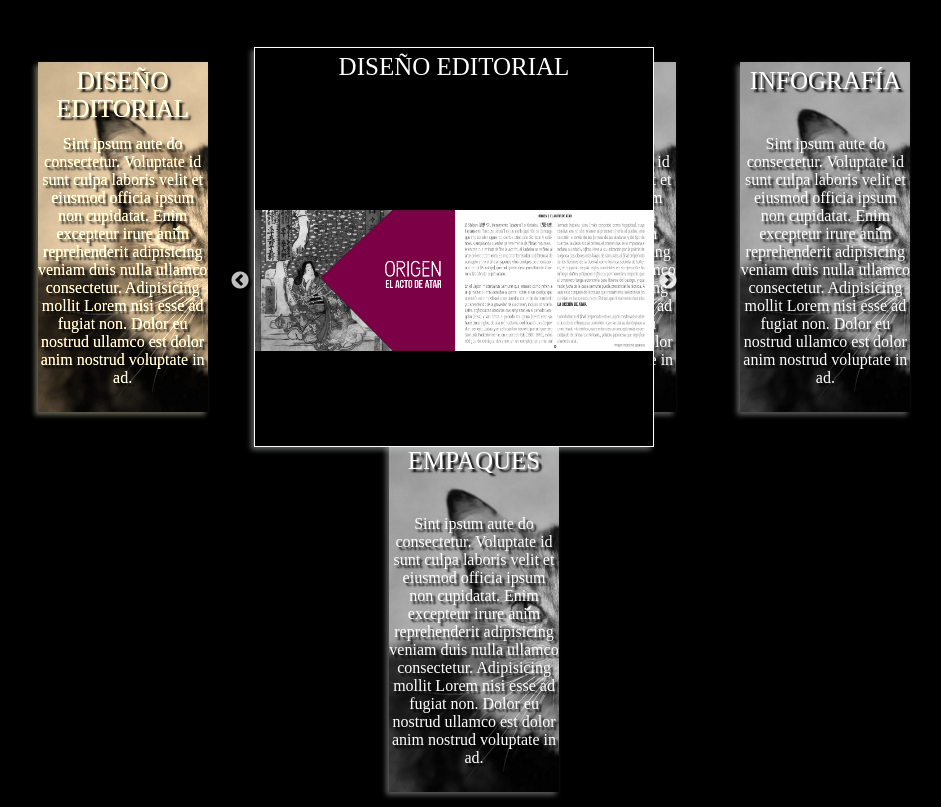
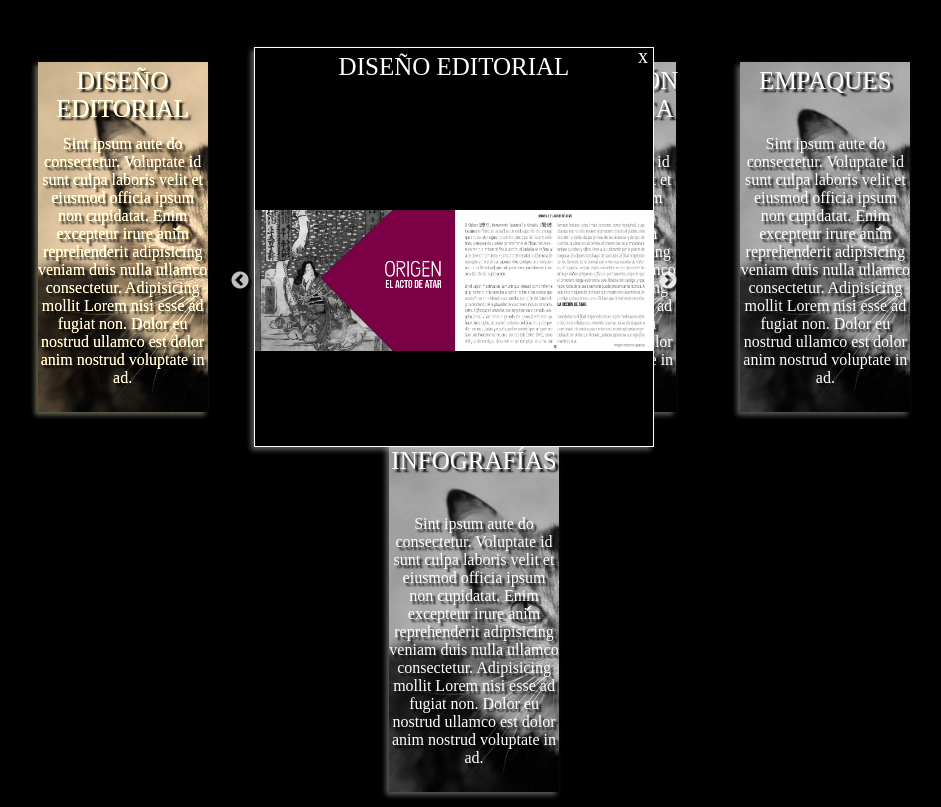
Before and after one commit to oscuragraphics/oscuragraphics.github.io, a plain HTML site: page design.html in a window 1280 px wide. Both pictures are taken after a click on the item 308 px from the left and 374 px from the top of the page. Shown: the part 138-945 px from the top of the page, without its empty margins (186-1127 px from the left). Drawn offline with Linux system fonts and the light colour scheme; a web font is replaced by a local one.

Commit message:
Using assets. Video Broken

```diff
--- a/assets/style.css
+++ b/assets/style.css
@@ -155,13 +155,35 @@ html, body, .app-container{
     visibility: visible;
 }
 
-.slide-image {
-    display: none;
+.card-container.active .card-popup .closing-button {
+    right: 0;
+    top: 6px;
+}
+.closing-button {
+    position: absolute;
+    font-size: 0;
+    line-height: 0;
+    display: block;
+    width: 20px;
+    height: 20px;
+    padding: 0;
+    -webkit-transform: translate(0, -50%);
+    -ms-transform: translate(0, -50%);
+    transform: translate(0, -50%);
+    cursor: pointer;
+    color: transparent;
+    border: none;
+    outline: none;
+    background: transparent;
 }
 
-.slide-image > img {
-    width: 400px;
-    height: auto;
+.closing-button:before {
+    font-family: 'slick';
+    font-size: 20px;
+    line-height: 1;
+    color: white;
+    -webkit-font-smoothing: antialiased;
+    content: 'x';
 }
 
 .card-container.active .card-popup .slide-image {
@@ -170,6 +192,17 @@ html, body, .app-container{
     align-items: center;
     justify-content: center;
     text-align: center;
+}
+
+.slide-image {
+    display: none;
+}
+
+.slide-image > img,
+.slide-image > video {
+    width: 400px;
+    height: auto;
+    max-height: 400px;
 }
 
 /** Navigation anchors classes */
@@ -207,44 +240,6 @@ html, body, .app-container{
     background-size: cover;
     filter: grayscale(100%);
 }
-/*
-@keyframes slideAnimation {
-    from {
-        background-position: 400px 0px, 0px 0px;
-    }
-    to {
-        background-position: 0px 0px, 0px 0px;
-    }
-}
-
-.animated-background {
-    animation: slideAnimation 2s linear 1;
-    animation-fill-mode: both;
-}
-
-.animation-reverse {
-    animation-direction: reverse;
-}
- */
-
- /* .card-popup .slider-control {
-    width: 50px;
-    height: 32px;
-    position: absolute;
-    background-color: gray;
-    padding-top: 6px;
-    cursor: pointer;
-    top: calc(50% - 16px);
-} */
-
-/* .slider-control.left {
-    left: -15px;
-}
-
-.slider-control.right {
-    right: -15px;
-} */
-
 
 /** Slick Slider Styles */
 .slick-slide,
@@ -256,7 +251,8 @@ html, body, .app-container{
     text-align: center;
 }
 
-.slick-arrow {
+.slick-arrow,
+.closing-button {
     opacity: 1;
     text-shadow: 3px 3px 2px black;
 }
--- a/design.html
+++ b/design.html
@@ -46,7 +46,8 @@
                             <h2 class="subheading card-title shadow-text__black">Diseño Editorial</h2>
                             <p class="card-text shadow-text__black">Sint ipsum aute do consectetur. Voluptate id sunt culpa laboris velit et eiusmod officia ipsum non cupidatat. Enim excepteur irure anim reprehenderit adipisicing veniam duis nulla ullamco consectetur. Adipisicing mollit Lorem nisi esse ad fugiat non. Dolor eu nostrud ullamco est dolor anim nostrud voluptate in ad.</p>
                         </div>
-                        <div class="card-popup shadow-box" data-category="editorialDesign">
+                        <div class="card-popup shadow-box">
+                            <button type="button" class="closing-button"></button>
                             <h2 class="subheading popup-card-title shadow-text__black">Diseño Editorial</h2>
                             <div class="slider">
                                 <div class="slide-image"> <img src="/assets/design/editorialDesign/Libro1.jpg"></div>
@@ -59,20 +60,16 @@
                                 <div class="slide-image"> <img src="/assets/design/editorialDesign/Revista2.jpg"></div>
                                 <div class="slide-image"> <img src="/assets/design/editorialDesign/Revista3.jpg"></div>
                                 <div class="slide-image"> <img src="/assets/design/editorialDesign/Revista4.jpg"></div>
-                                <!-- <div class="slide-image"> <img src="/assets/cats1.jpg"></div>
-                                <div class="slide-image"> <img src="/assets/cats2.jpg"></div>
-                                <div class="slide-image"> <img src="/assets/cats3.jpg"></div>
-                                <div class="slide-image"> <img src="/assets/cats4.jpg"></div>
-                                <div class="slide-image"> <img src="/assets/cats5.jpg"></div> -->
                             </div>
                         </div>
                     </li>
-                    <li class="flex-static-child card-container" id="design1">
+                    <li class="flex-static-child card-container" id="design2">
                         <div class="card shadow-box grayscale">
                             <h2 class="subheading card-title shadow-text__black">Producción Gráfica</h2>
                             <p class="card-text shadow-text__black">Sint ipsum aute do consectetur. Voluptate id sunt culpa laboris velit et eiusmod officia ipsum non cupidatat. Enim excepteur irure anim reprehenderit adipisicing veniam duis nulla ullamco consectetur. Adipisicing mollit Lorem nisi esse ad fugiat non. Dolor eu nostrud ullamco est dolor anim nostrud voluptate in ad.</p>
                         </div>
-                        <div class="card-popup shadow-box" data-category="editorialDesign">
+                        <div class="card-popup shadow-box">
+                            <button type="button" class="closing-button"></button>
                             <h2 class="subheading popup-card-title shadow-text__black">Producción Gráfica</h2>
                             <div class="slider">
                                 <div class="slide-image"> <img src="/assets/design/graphicProduction/Sin título-4.jpg"></div>
@@ -81,29 +78,46 @@
                     </li>
                     <li class="flex-static-child card-container" id="design3">
                         <div class="card shadow-box grayscale">
-                            <h2 class="subheading card-title shadow-text__black">Textos</h2>
+                            <h2 class="subheading card-title shadow-text__black">Composición Tipografica</h2>
                             <p class="card-text shadow-text__black">Sint ipsum aute do consectetur. Voluptate id sunt culpa laboris velit et eiusmod officia ipsum non cupidatat. Enim excepteur irure anim reprehenderit adipisicing veniam duis nulla ullamco consectetur. Adipisicing mollit Lorem nisi esse ad fugiat non. Dolor eu nostrud ullamco est dolor anim nostrud voluptate in ad.</p>
                         </div>
-                        <div class="card-popup shadow-box" id="popup_design3">
-                            <h2 class="subheading card-title shadow-text__black">Textos</h2>
+                        <div class="card-popup shadow-box">
+                            <button type="button" class="closing-button"></button>
+                            <h2 class="subheading popup-card-title shadow-text__black">Composición Tipografica</h2>
+                            <div class="slider">
+                                <div class="slide-image"> <img src="/assets/design/typographicComposition/Afiche Harry Potter María Clara Trujillo.jpg"></div>
+                            </div>
                         </div>
                     </li>
                     <li class="flex-static-child card-container" id="design4">
                         <div class="card shadow-box grayscale">
-                            <h2 class="subheading card-title shadow-text__black">Infografía</h2>
+                            <h2 class="subheading card-title shadow-text__black">Empaques</h2>
                             <p class="card-text shadow-text__black">Sint ipsum aute do consectetur. Voluptate id sunt culpa laboris velit et eiusmod officia ipsum non cupidatat. Enim excepteur irure anim reprehenderit adipisicing veniam duis nulla ullamco consectetur. Adipisicing mollit Lorem nisi esse ad fugiat non. Dolor eu nostrud ullamco est dolor anim nostrud voluptate in ad.</p>
                         </div>
-                        <div class="card-popup shadow-box" id="popup_design4">
-                            <h2 class="subheading card-title shadow-text__black">Infografía</h2>
+                        <div class="card-popup shadow-box">
+                            <button type="button" class="closing-button"></button>
+                            <h2 class="subheading popup-card-title shadow-text__black">Empaques</h2>
+                            <div class="slider">
+                                <div class="slide-image"> <img src="/assets/design/packaging/11 Marcos Unidos 2.JPG"></div>
+                                <div class="slide-image"> <img src="/assets/design/packaging/20170522_205820.jpg"></div>
+                                <div class="slide-image"> <img src="/assets/design/packaging/Caja acompañante armada.jpg"></div>
+                                <div class="slide-image"> <img src="/assets/design/packaging/Caja cohete abierta.jpg"></div>
+                                <div class="slide-image"> <img src="/assets/design/packaging/Caja cohete cerrada.jpg"></div>
+                                <div class="slide-image"> <video src="/assets/design/packaging/Vídeo Mobiliario Movimiento.mp4"></video></div>
+                            </div>
                         </div>
                     </li>
                     <li class="flex-static-child card-container" id="design5">
                         <div class="card shadow-box grayscale">
-                            <h2 class="subheading card-title shadow-text__black">Empaques</h2>
+                            <h2 class="subheading card-title shadow-text__black">Infografías</h2>
                             <p class="card-text shadow-text__black">Sint ipsum aute do consectetur. Voluptate id sunt culpa laboris velit et eiusmod officia ipsum non cupidatat. Enim excepteur irure anim reprehenderit adipisicing veniam duis nulla ullamco consectetur. Adipisicing mollit Lorem nisi esse ad fugiat non. Dolor eu nostrud ullamco est dolor anim nostrud voluptate in ad.</p>
                         </div>
-                        <div class="card-popup shadow-box" id="popup_design5">
-                            <h2 class="subheading card-title shadow-text__black">Empaques</h2>
+                        <div class="card-popup shadow-box">
+                            <button type="button" class="closing-button"></button>
+                            <h2 class="subheading popup-card-title shadow-text__black">Infografías</h2>
+                            <div class="slider">
+                                <div class="slide-image"> <img src="/assets/design/infographics/Infografía.jpg"></div>
+                            </div>
                         </div>
                     </li>
                 </ul>
--- a/js/design.js
+++ b/js/design.js
@@ -14,7 +14,7 @@ $(function() {
 
     function initSlider($element) {
         var $slides = $('.slide-image', $element);
-        $slides.show();
+        // $slides.show();
         if ($slides.length > 1) {
             var $slider = $('.slider', $element).slick({
                 draggable: false,
```
Also changed, not shown: 1 other file.
